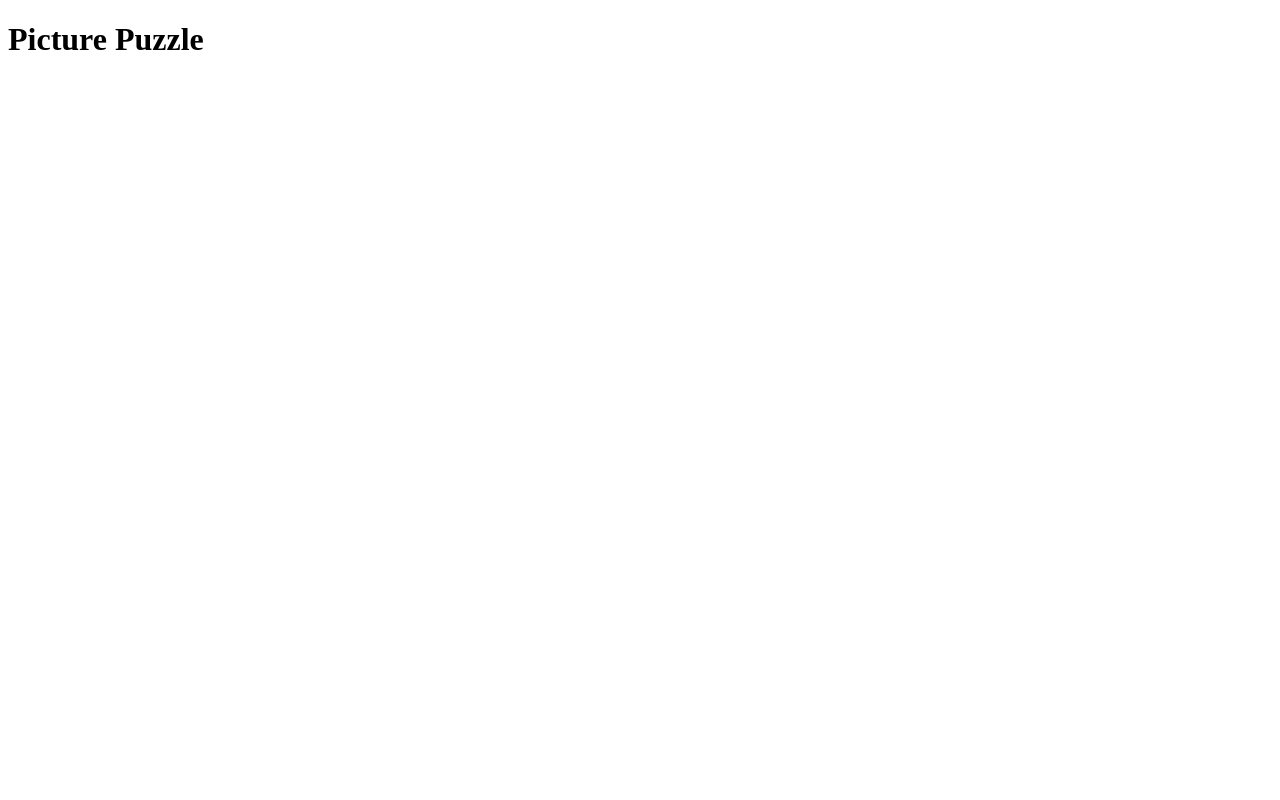
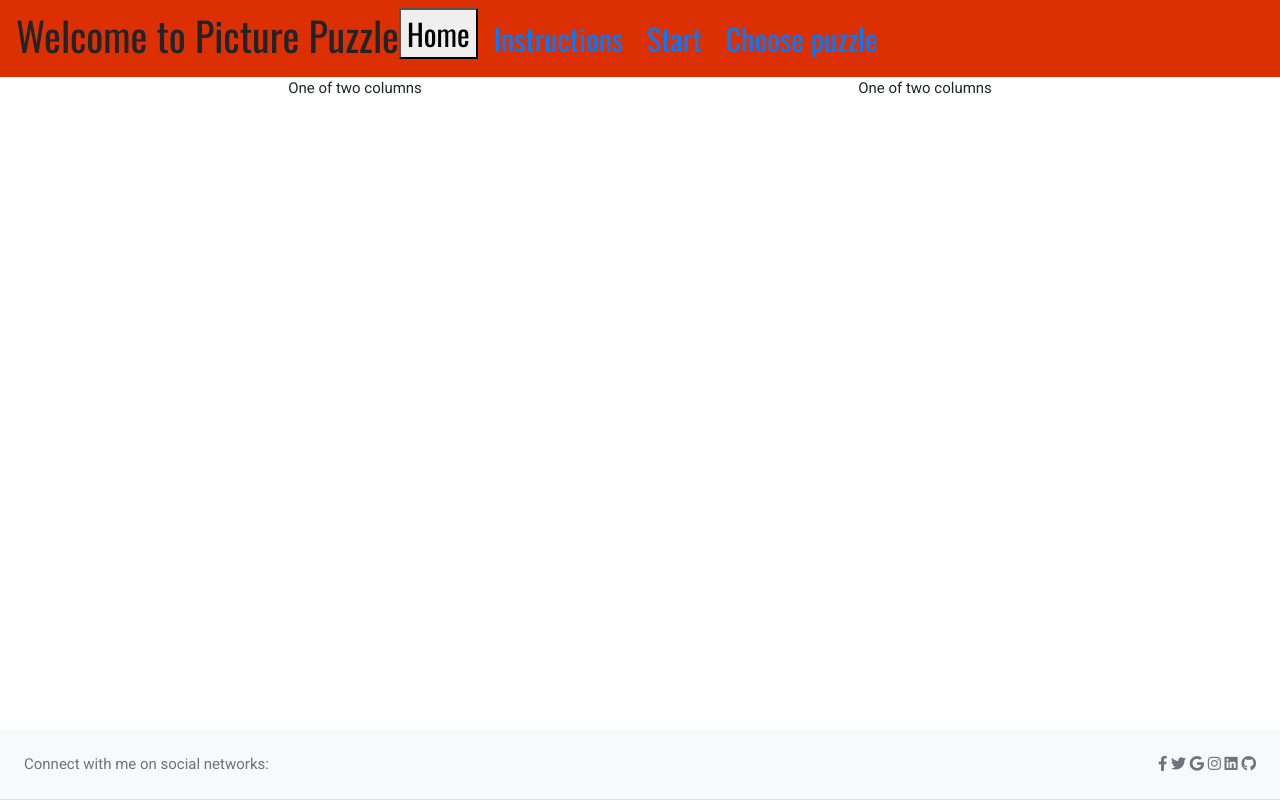
Before and after one commit to neil9669/puzzlezoo, a website: page index.html in a window 1280 px wide. Drawn offline with nearby package versions, Linux system fonts and the light colour scheme.

Commit message:
add basic structure to index.html

```diff
--- a/index.html
+++ b/index.html
@@ -1,11 +1,105 @@
 <!DOCTYPE html>
 <html lang="en">
-  <head>
-    <meta charset="UTF-8" />
-    <meta name="viewport" content="width=device-width, initial-scale=1.0" />
-    <title>Picture Puzzle</title>
-  </head>
-  <body>
-    <h1>Picture Puzzle</h1>
-  </body>
+
+<head>
+  <meta charset="UTF-8">
+  <meta name="viewport" content="width=device-width, initial-scale=1.0">
+  <meta http-equiv="X-UA-Compatible" content="ie=edge">
+  <meta name="Description" content="A simple jigsaw puzzle type game written in Javascript" />
+  <link rel="stylesheet" href="https://cdnjs.cloudflare.com/ajax/libs/twitter-bootstrap/4.6.0/css/bootstrap.min.css">
+  <link rel="stylesheet" href="https://cdnjs.cloudflare.com/ajax/libs/font-awesome/5.15.4/css/all.min.css">
+  <link rel="stylesheet" href="assets/css/style.css">
+  <link rel="stylesheet" href="https://fonts.googleapis.com/css?family=Oswald&effect=fire">
+  <link rel="stylesheet" href="https://fonts.googleapis.com/css?family=Roboto">
+
+  <title>Picture Puzzle</title>
+</head>
+
+<body>
+  <!-- Header Navbar section -->
+  <header>
+    <nav class="navbar navbar-expand-sm" id="nav-main">
+      <h1 class="font-effect-fire">Welcome to Picture Puzzle</h1>
+      <ul class="navbar-nav mr-auto text-color">
+        <li class="nav-item mr-2">
+          <button>Home</button>
+        </li>
+        <li class="nav-item mr-2">
+          <a class="nav-link" href="#">Instructions</a>
+        </li>
+        <li class="nav-item mr-2">
+          <a class="nav-link" href="#">Start</a>
+        </li>
+        <li class="nav-item mr-2">
+          <a class="nav-link" href="#">Choose puzzle</a>
+        </li>
+      </ul>
+    </nav>
+  </header>
+  <!-- Header Navbar section -->
+
+  <!-- Main Homepage section -->
+  <section class="container text-center footer-padding">
+    <div class="row vertical-center align-items-md-center">
+      <!-- Left Pane -->
+      <div class="col-sm">
+        One of two columns
+      </div>
+      <!-- Right Pane -->
+      <div class="col-sm">
+        One of two columns
+      </div>
+    </div>
+  </section>
+  <!-- Main Homepage section -->
+
+  <!-- Footer -->
+  <footer class="fixed-bottom text-center text-lg-start bg-light text-muted mt-3">
+    <!-- Section: Social media -->
+    <section class="d-flex justify-content-center justify-content-lg-between p-4 border-bottom">
+      <!-- Left -->
+      <div class="me-5 d-none d-lg-block">
+        <span>Connect with me on social networks:</span>
+      </div>
+      <!-- Left -->
+
+      <!-- Right -->
+      <div>
+        <a target="_blank" href="https://en-gb.facebook.com/" class="me-4 text-reset">
+          <i class="fab fa-facebook-f" aria-hidden="true"></i>
+          <span class="sr-only">Facebook</span>
+        </a>
+        <a target="_blank" href="https://twitter.com/" class="me-4 text-reset">
+          <i class="fab fa-twitter" aria-hidden="true"></i>
+          <span class="sr-only">Twitter</span>
+        </a>
+        <a target="_blank" href="https://www.google.com/" class="me-4 text-reset">
+          <i class="fab fa-google" aria-hidden="true"></i>
+          <span class="sr-only">Google</span>
+        </a>
+        <a target="_blank" href="https://www.instagram.com/" class="me-4 text-reset">
+          <i class="fab fa-instagram" aria-hidden="true"></i>
+          <span class="sr-only">Instagram</span>
+        </a>
+        <a target="_blank" href="https://uk.linkedin.com/" class="me-4 text-reset">
+          <i class="fab fa-linkedin" aria-hidden="true"></i>
+          <span class="sr-only">Linkedin</span>
+        </a>
+        <a target="_blank" href="https://github.com/neil9669/picturepuzzle" class="me-4 text-reset">
+          <i class="fab fa-github" aria-hidden="true"></i>
+          <span class="sr-only">GitHub</span>
+        </a>
+      </div>
+      <!-- Right -->
+    </section>
+    <!-- Section: Social media -->
+  </footer>
+  <!-- Footer -->
+
+  <script src="https://cdnjs.cloudflare.com/ajax/libs/jquery/3.5.1/jquery.min.js"></script>
+  <script src="https://cdnjs.cloudflare.com/ajax/libs/popper.js/1.16.1/umd/popper.min.js"></script>
+  <script src="https://cdnjs.cloudflare.com/ajax/libs/twitter-bootstrap/4.6.0/js/bootstrap.min.js"></script>
+  <script src="assets/scripts/puzzle.js"></script>
+</body>
+
 </html>
```
